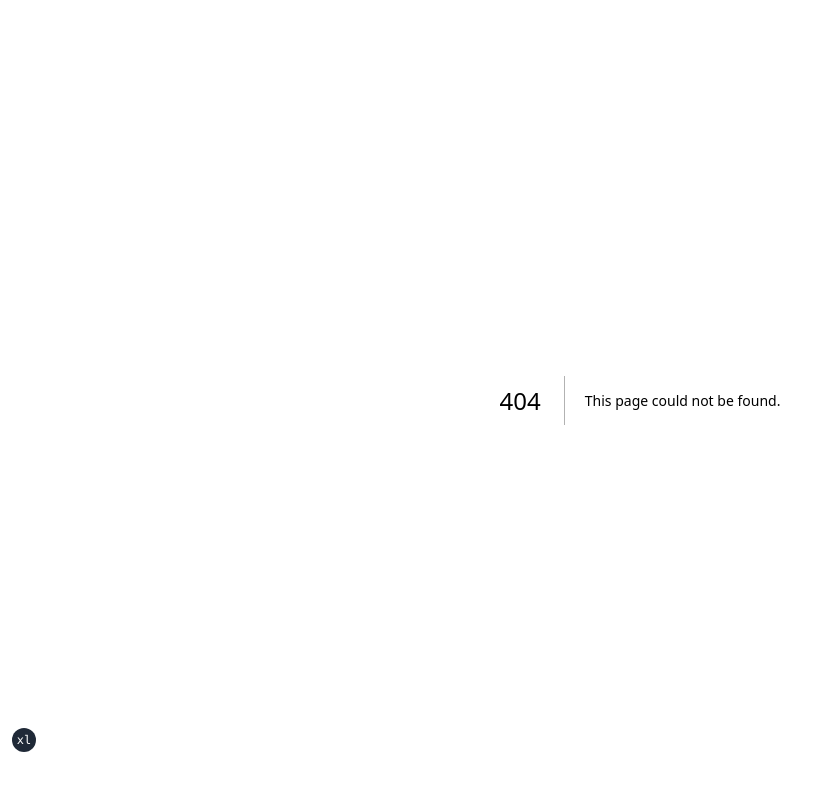
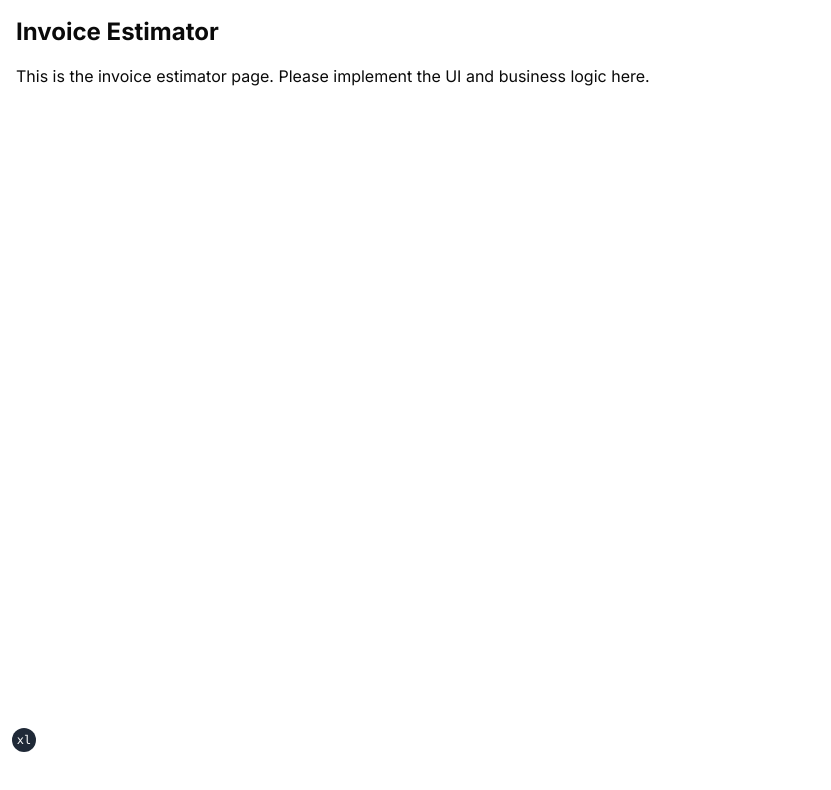
Before and after one commit to mckaywrigley/level-4-agent-code, a Next.js app: page /invoice in a window 1280 px wide. Before the commit this address had no page. Shown: the top 790 px of the page, without its empty margins (0-831 px from the left). Built offline with nearby package versions, Linux system fonts and the light colour scheme.

Commit message:
Step 1: Create Invoice Route

```diff
--- /dev/null
+++ b/app/invoice/page.tsx
@@ -0,0 +1,16 @@
+/*
+<ai_context>
+This server page provides the entry point for the Invoice Estimator UI.
+</ai_context>
+*/
+
+"use server"
+
+export default async function InvoicePage() {
+  return (
+    <div className="p-4">
+      <h1 className="text-2xl font-bold mb-4">Invoice Estimator</h1>
+      <p>This is the invoice estimator page. Please implement the UI and business logic here.</p>
+    </div>
+  );
+}
```
